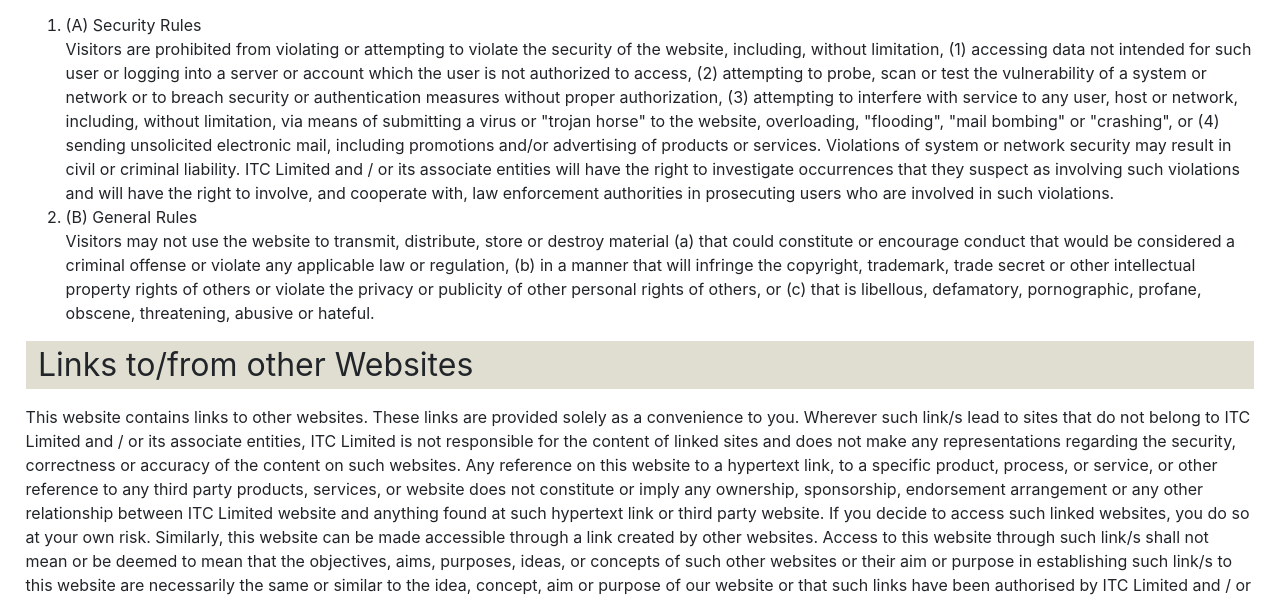
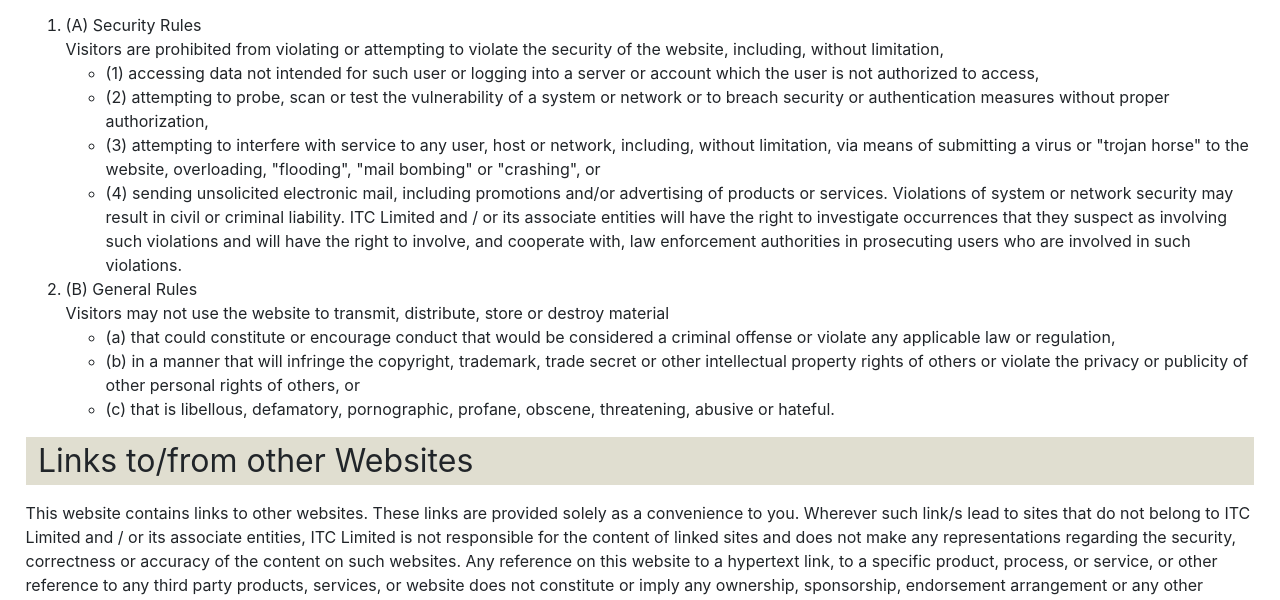
Before and after one commit to vk31298/JSR-Continental, a plain HTML site: page termsandcondition.html in a window 1280 px wide. Shown: the part 565-1165 px from the top of the page. Drawn offline with Linux system fonts and the light colour scheme.

Commit message:
Update termsandcondition.html

```diff
--- a/termsandcondition.html
+++ b/termsandcondition.html
@@ -59,10 +59,20 @@
 <p class="st">Acceptable Site Use</p>
 <ol>
 <li>(A) Security Rules</li>
-Visitors are prohibited from violating or attempting to violate the security of the website, including, without limitation, (1) accessing data not intended for such user or logging into a server or account which the user is not authorized to access, (2) attempting to probe, scan or test the vulnerability of a system or network or to breach security or authentication measures without proper authorization, (3) attempting to interfere with service to any user, host or network, including, without limitation, via means of submitting a virus or "trojan horse" to the website, overloading, "flooding", "mail bombing" or "crashing", or (4) sending unsolicited electronic mail, including promotions and/or advertising of products or services. Violations of system or network security may result in civil or criminal liability. ITC Limited and / or its associate entities will have the right to investigate occurrences that they suspect as involving such violations and will have the right to involve, and cooperate with, law enforcement authorities in prosecuting users who are involved in such violations.
-
+Visitors are prohibited from violating or attempting to violate the security of the website, including, without limitation,
+	<ul>
+	<li>(1) accessing data not intended for such user or logging into a server or account which the user is not authorized to access,</li>
+	<li>(2) attempting to probe, scan or test the vulnerability of a system or network or to breach security or authentication measures without proper authorization, </li>
+	<li>(3) attempting to interfere with service to any user, host or network, including, without limitation, via means of submitting a virus or "trojan horse" to the website, overloading, "flooding", "mail bombing" or "crashing", or </li>
+	<li>(4) sending unsolicited electronic mail, including promotions and/or advertising of products or services. Violations of system or network security may result in civil or criminal liability. ITC Limited and / or its associate entities will have the right to investigate occurrences that they suspect as involving such violations and will have the right to involve, and cooperate with, law enforcement authorities in prosecuting users who are involved in such violations. </li>
+	</ul>
 <li>(B) General Rules</li>
-Visitors may not use the website to transmit, distribute, store or destroy material (a) that could constitute or encourage conduct that would be considered a criminal offense or violate any applicable law or regulation, (b) in a manner that will infringe the copyright, trademark, trade secret or other intellectual property rights of others or violate the privacy or publicity of other personal rights of others, or (c) that is libellous, defamatory, pornographic, profane, obscene, threatening, abusive or hateful.
+Visitors may not use the website to transmit, distribute, store or destroy material
+	<ul>
+	<li>(a) that could constitute or encourage conduct that would be considered a criminal offense or violate any applicable law or regulation, </li>
+	<li>(b) in a manner that will infringe the copyright, trademark, trade secret or other intellectual property rights of others or violate the privacy or publicity of other personal rights of others, or </li>
+	<li>(c) that is libellous, defamatory, pornographic, profane, obscene, threatening, abusive or hateful. </li>
+	</ul>
 </ol>
 
 <p class="st">Links to/from other Websites</p>
```
